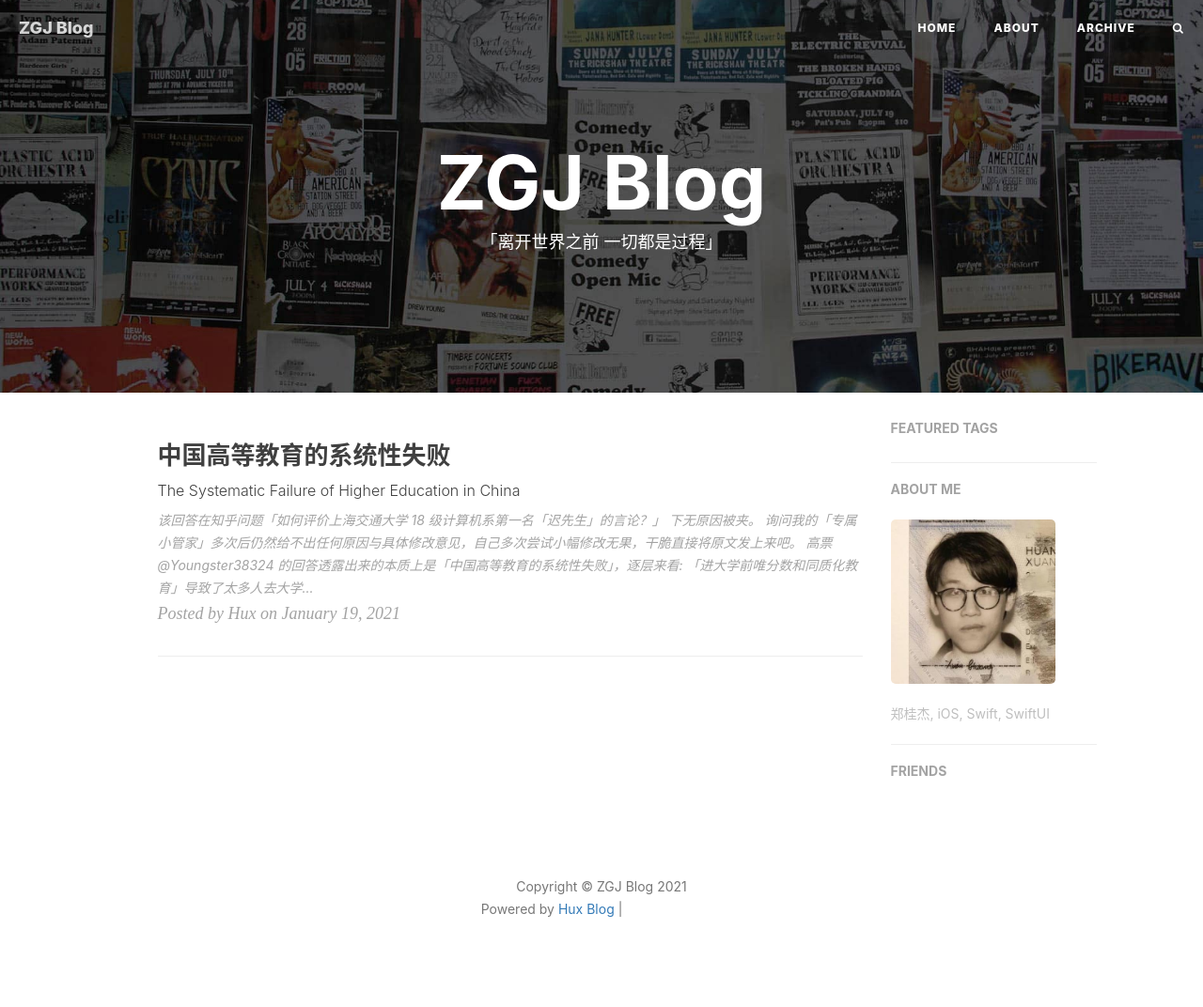
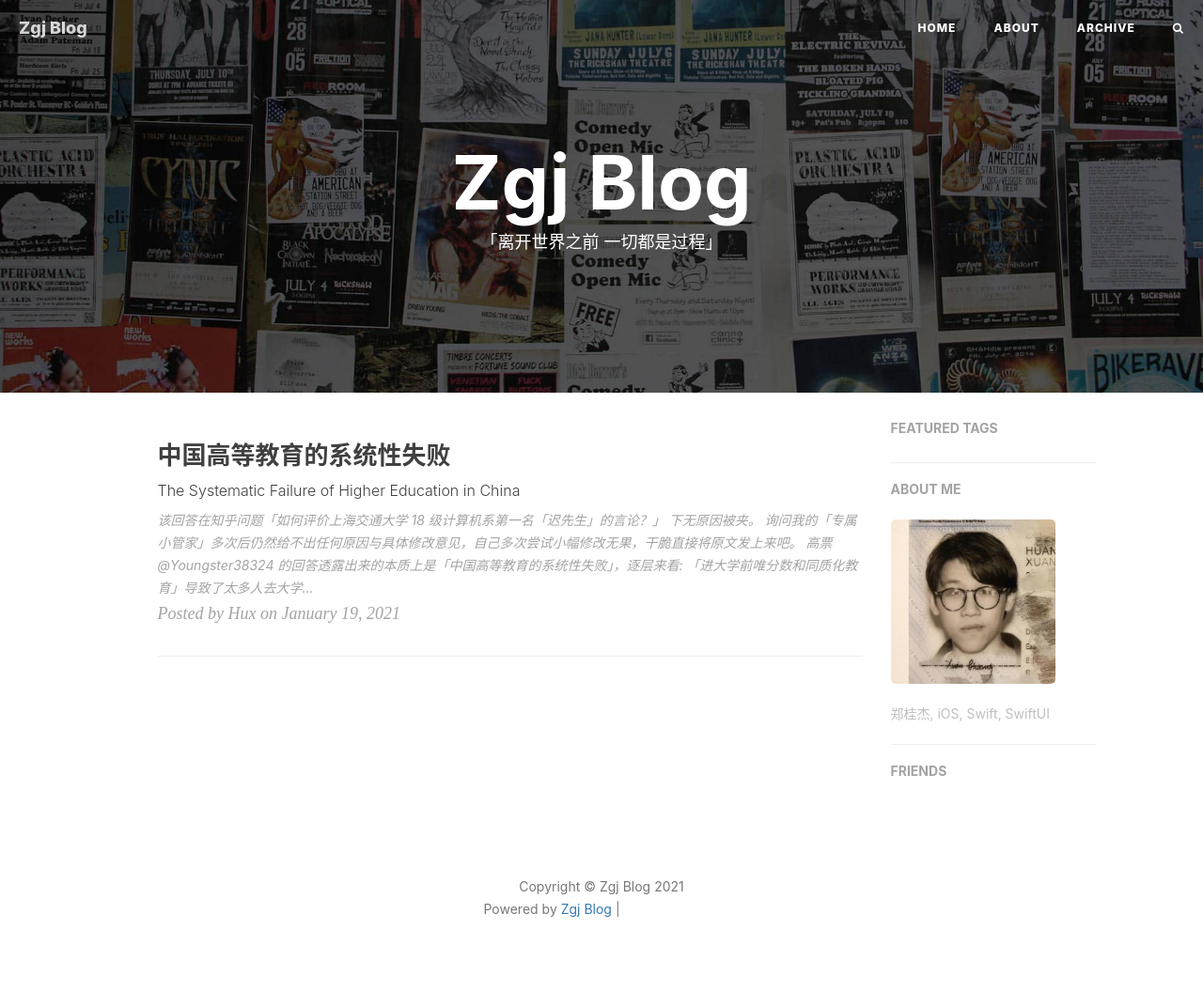
Before and after one commit to zgjff/zgjff.github.io, a Jekyll site: the page built from index.html, in a window 1280 px wide. Shown: the whole page at 94% size. Built offline with Jekyll 4.4.1, drawn with Linux system fonts in a browser that asks for light colours; nearby versions of some CDN libraries; the list of posts is cut into pages by our own code; comment, search, counter and statistics services are not loaded; grey boxes are pictures that could not be loaded.

Commit message:
修改信息

```diff
--- a/_config.yml
+++ b/_config.yml
@@ -1,6 +1,6 @@
 # Site settings
-title: ZGJ Blog
-SEOTitle: 郑桂杰的博客 | ZGJ Blog
+title: Zgj Blog
+SEOTitle: 郑桂杰的博客 | Zgj Blog
 header-img: img/home-bg.jpg
 email: zguijie1005@163.com
 description: "郑桂杰, iOS, Swift, SwiftUI | 这里是 @郑桂杰 的个人博客，与你一起发现更大的世界。"
@@ -90,7 +90,7 @@ featured-condition-size: 1              # A tag will be featured if the size of
 
 
 # Progressive Web Apps
-chrome-tab-theme-color: "#000000"
+chrome-tab-theme-color: "#A0522D"
 service-worker: true
 
 
--- a/_includes/footer.html
+++ b/_includes/footer.html
@@ -9,10 +9,10 @@
                 <p class="copyright text-muted">
                     Copyright &copy; {{ site.title }} {{ site.time | date: '%Y' }}
                     <br>
-                    Powered by <a href="http://huangxuan.me">Hux Blog</a> |
+                    Powered by <a href="https://github.com/zgjff/zgjff.github.io">Zgj Blog</a> |
                     <iframe style="margin-left: 2px; margin-bottom:-5px;" frameborder="0" scrolling="0" width="100px"
                         height="20px"
-                        src="https://ghbtns.com/github-btn.html?user=huxpro&repo=huxpro.github.io&type=star&count=true">
+                        src="https://ghbtns.com/github-btn.html?user=zgjff&repo=zgjff.github.io&type=star&count=true">
                     </iframe>
                 </p>
             </div>
```
Also changed, not shown: pwa/manifest.json.
